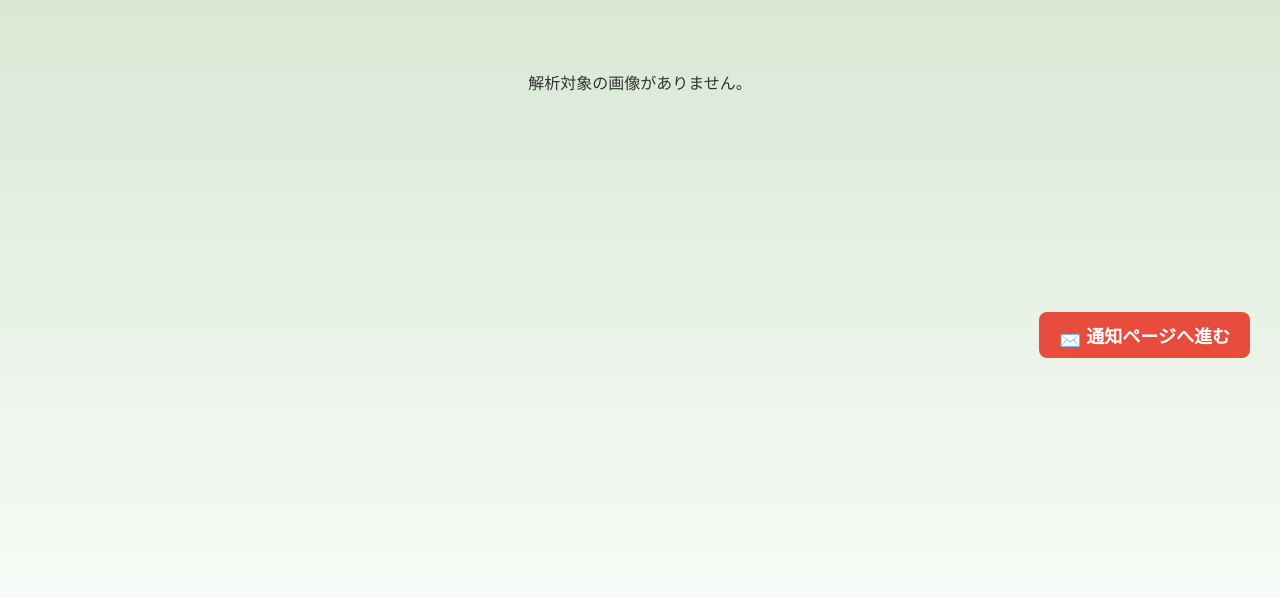
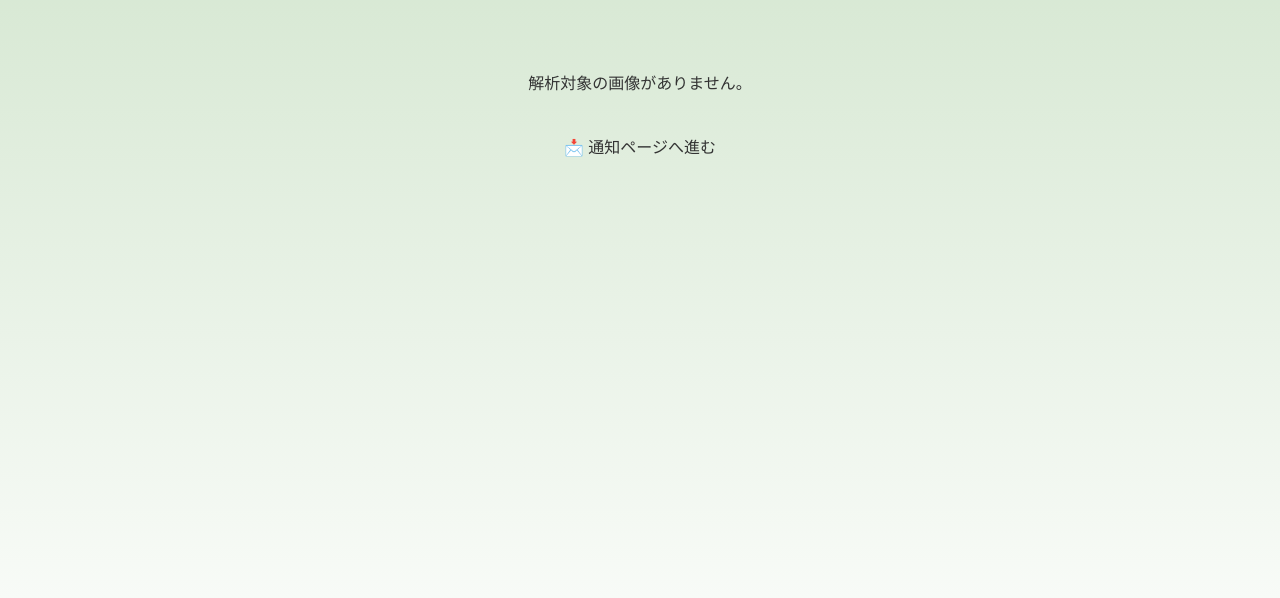
Before and after one commit to c3p31113/pro_de, a Flask app: page /analyze_db in a window 1280 px wide. Shown: the part 65-663 px from the top of the page. Run offline with Flask 3, Linux system fonts and the light colour scheme; a user stored in the database is signed in; data comes from the database, SQL or seed files in the repository; data that the repository does not hold is empty; parts of the project's set-up code (start-up, migrations or seed data) failed here and were passed over.

Commit message:
現行版-更新

```diff
--- a/rover_app/templates/result_list.html
+++ b/rover_app/templates/result_list.html
@@ -47,7 +47,7 @@
 
     <!-- 通知ページへ進むボタン（正しい遷移先に修正） -->
     <div style="text-align: center; margin-top: 40px;">
-        <a href="{{ url_for('notifications_page') }}" class="logout-button">
+        <a href="{{ url_for('notifications_page') }}" class="result-button">
             📩 通知ページへ進む
         </a>
     </div>
```
